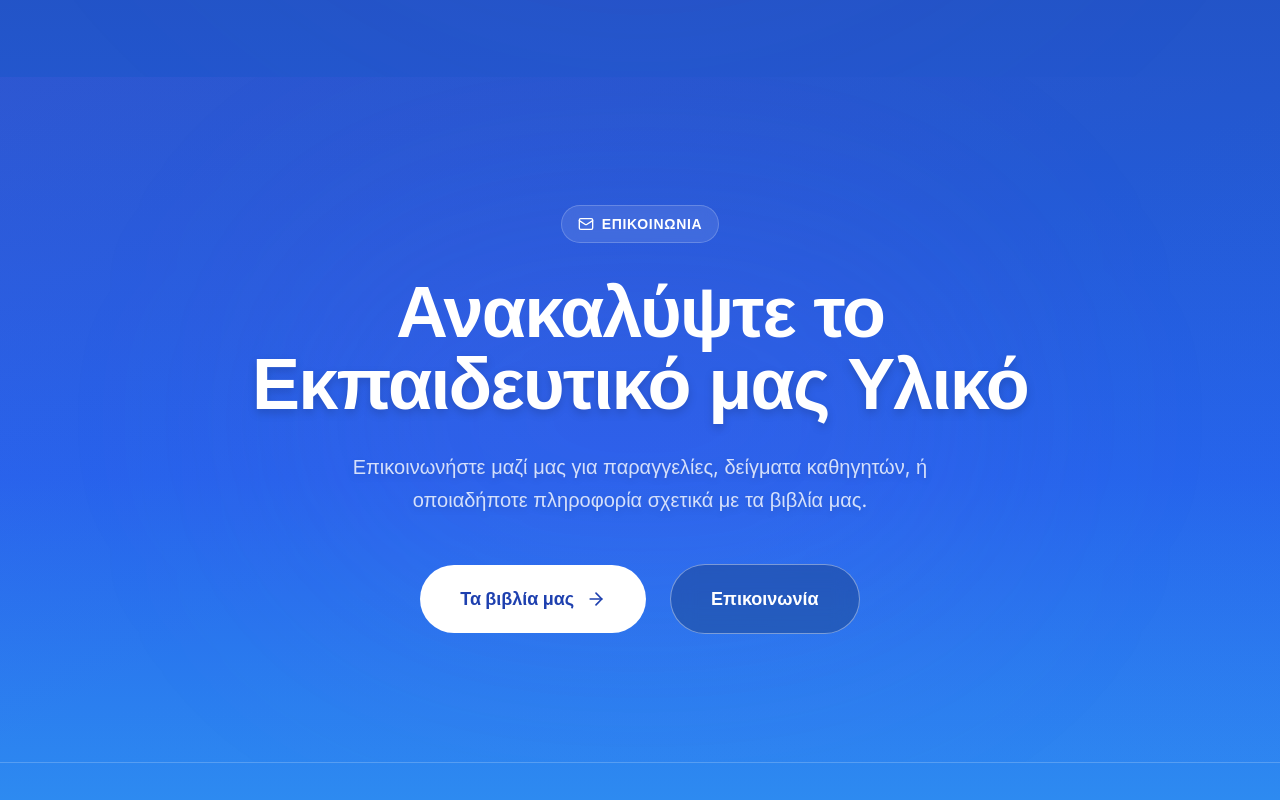
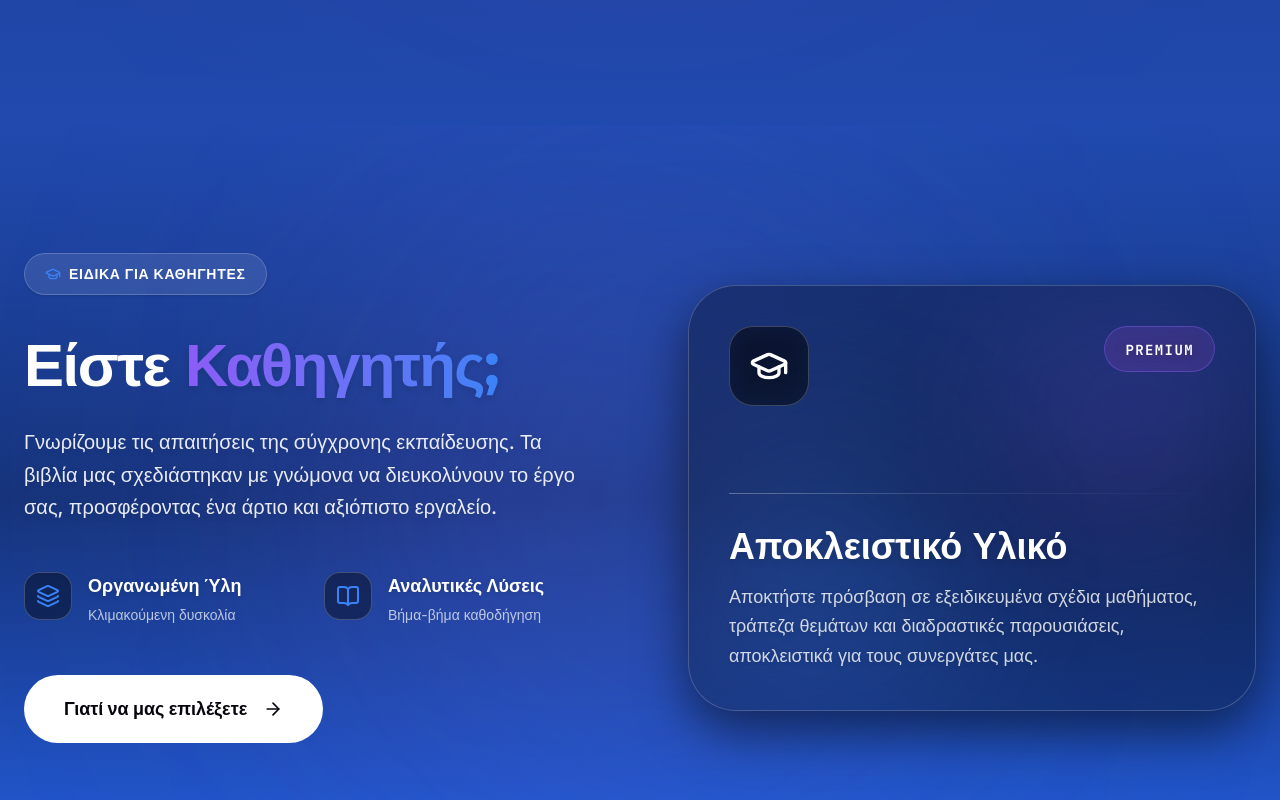
Before and after one commit to gamwmanos/chemistry-portal, a Next.js app: page / in a window 1280 px wide. Shown: the part 5700-6500 px from the top of the page. Built offline with nearby package versions, Linux system fonts and the light colour scheme; a web font is replaced by a local one.

Commit message:
Add and style TeachersSection on homepage with smooth gradient blending

```diff
--- a/src/app/page.tsx
+++ b/src/app/page.tsx
@@ -8,6 +8,7 @@ import ScrollVideo from "@/components/domain/ScrollVideo";
 import BooksSection from "@/components/domain/BooksSection";
 import FeaturesSection from "@/components/domain/FeaturesSection";
 import FooterSection from "@/components/domain/FooterSection";
+import TeachersSection from "@/components/domain/TeachersSection";
 
 export default function Home() {
   const heroRef = useRef<HTMLDivElement>(null);
@@ -188,6 +189,9 @@ export default function Home() {
         {/* Interactive Features */}
         <FeaturesSection />
 
+        {/* Teachers Appendage */}
+        <TeachersSection />
+
         {/* CTA + Footer */}
         <FooterSection />
       </div>
--- /dev/null
+++ b/src/components/domain/TeachersSection.tsx
@@ -0,0 +1,110 @@
+"use client";
+import { motion } from "framer-motion";
+import { GraduationCap, BookOpen, Layers, ArrowRight } from "lucide-react";
+import Link from "next/link";
+
+export default function TeachersSection() {
+  return (
+    <section className="relative w-full py-24 md:py-32 overflow-hidden bg-transparent mt-12">
+      {/*
+        SMOOTH GRADIENT BACKGROUND
+        Instead of a solid box that creates harsh lines, this gradient smoothly fades
+        from transparent at the top, to a dark overlay in the middle, and back to transparent at the bottom.
+        This preserves the page's continuous background gradient perfectly.
+      */}
+      <div className="absolute inset-0 bg-gradient-to-b from-transparent via-[#05050C]/40 to-transparent pointer-events-none" />
+
+      {/* Subtle glow elements that don't destroy the page gradient */}
+      <div className="absolute top-1/2 left-1/4 -translate-y-1/2 w-[500px] h-[500px] bg-brand-purple-light/20 blur-[150px] rounded-full pointer-events-none" />
+      <div className="absolute top-1/2 right-1/4 -translate-y-1/2 w-[500px] h-[500px] bg-brand-blue-light/20 blur-[150px] rounded-full pointer-events-none" />
+
+      <div className="relative z-10 max-w-7xl mx-auto px-6">
+        <div className="grid grid-cols-1 lg:grid-cols-2 gap-16 lg:gap-24 items-center">
+
+          {/* Content Left */}
+          <motion.div
+            initial={{ opacity: 0, x: -50 }}
+            whileInView={{ opacity: 1, x: 0 }}
+            viewport={{ once: true, margin: "-100px" }}
+            transition={{ duration: 0.8 }}
+            className="flex flex-col items-start"
+          >
+            <div className="inline-flex items-center gap-2 px-5 py-2.5 rounded-full border border-white/20 bg-white/10 text-white text-sm font-semibold mb-8 font-proxima tracking-wider uppercase backdrop-blur-md shadow-sm">
+              <GraduationCap className="w-4 h-4 text-brand-blue-light" />
+              Ειδικα για Καθηγητες
+            </div>
+
+            <h2 className="text-5xl md:text-6xl font-bold font-montserrat mb-6 tracking-tight text-white leading-tight">
+              Είστε <span className="text-transparent bg-clip-text bg-gradient-to-r from-brand-purple-light to-brand-blue-light drop-shadow-md">Καθηγητής;</span>
+            </h2>
+
+            <p className="text-white/90 text-lg md:text-xl mb-12 font-inter leading-relaxed max-w-xl font-medium drop-shadow-md">
+              Γνωρίζουμε τις απαιτήσεις της σύγχρονης εκπαίδευσης. Τα βιβλία μας σχεδιάστηκαν με γνώμονα να διευκολύνουν το έργο σας, προσφέροντας ένα άρτιο και αξιόπιστο εργαλείο.
+            </p>
+
+            <div className="grid grid-cols-1 sm:grid-cols-2 gap-8 mb-12 w-full max-w-xl">
+              {[
+                { icon: Layers, title: "Οργανωμένη Ύλη", desc: "Κλιμακούμενη δυσκολία" },
+                { icon: BookOpen, title: "Αναλυτικές Λύσεις", desc: "Βήμα-βήμα καθοδήγηση" },
+              ].map((item, i) => (
+                <div key={i} className="flex gap-4 items-start">
+                  <div className="w-12 h-12 rounded-2xl bg-black/40 border border-white/20 flex items-center justify-center shrink-0 shadow-inner backdrop-blur-sm">
+                    <item.icon className="w-6 h-6 text-brand-blue-light" />
+                  </div>
+                  <div>
+                    <h4 className="text-white font-bold font-proxima mb-1 text-lg drop-shadow-sm">{item.title}</h4>
+                    <p className="text-white/70 text-sm font-inter leading-relaxed">{item.desc}</p>
+                  </div>
+                </div>
+              ))}
+            </div>
+
+            <Link href="/katigites">
+              <motion.div
+                whileHover={{ scale: 1.05 }}
+                whileTap={{ scale: 0.95 }}
+                className="inline-flex items-center gap-4 px-10 py-5 rounded-full bg-white text-[#05050C] font-bold text-lg hover:shadow-[0_0_40px_rgba(255,255,255,0.4)] transition-all duration-300 font-inter group"
+              >
+                <span>Γιατί να μας επιλέξετε</span>
+                <ArrowRight className="w-5 h-5 group-hover:translate-x-2 transition-transform" />
+              </motion.div>
+            </Link>
+          </motion.div>
+
+          {/* Visual Right */}
+          <motion.div
+            initial={{ opacity: 0, scale: 0.9 }}
+            whileInView={{ opacity: 1, scale: 1 }}
+            viewport={{ once: true, margin: "-100px" }}
+            transition={{ duration: 1, delay: 0.2 }}
+            className="relative w-full aspect-square md:aspect-[4/3] flex items-center justify-center"
+          >
+            {/* Main glass card */}
+            <div className="relative w-full h-full rounded-[3rem] border border-white/20 bg-black/30 backdrop-blur-xl p-10 overflow-hidden flex flex-col justify-between shadow-[0_20px_50px_rgba(0,0,0,0.5)] group hover:border-white/40 transition-all duration-500">
+              <div className="absolute top-0 right-0 w-64 h-64 bg-brand-purple-light/20 rounded-full blur-[80px] group-hover:bg-brand-purple-light/30 transition-all duration-700" />
+              <div className="absolute bottom-0 left-0 w-64 h-64 bg-brand-blue-light/20 rounded-full blur-[80px] group-hover:bg-brand-blue-light/30 transition-all duration-700" />
+
+              <div className="relative z-10 flex justify-between items-start">
+                <div className="w-20 h-20 rounded-3xl bg-black/40 border border-white/20 flex items-center justify-center backdrop-blur-md shadow-inner">
+                  <GraduationCap className="w-10 h-10 text-white" />
+                </div>
+                <div className="px-5 py-2.5 rounded-full bg-brand-purple-light/20 border border-brand-purple-light/40 backdrop-blur-md">
+                  <span className="text-white font-mono text-sm font-bold tracking-widest uppercase drop-shadow-md">Premium</span>
+                </div>
+              </div>
+
+              <div className="relative z-10 mt-auto">
+                <div className="w-full h-[1px] bg-gradient-to-r from-white/30 via-white/10 to-transparent mb-8" />
+                <h3 className="text-3xl md:text-4xl font-bold text-white mb-4 font-montserrat drop-shadow-md">Αποκλειστικό Υλικό</h3>
+                <p className="text-white/80 font-inter text-lg leading-relaxed drop-shadow-sm">
+                  Αποκτήστε πρόσβαση σε εξειδικευμένα σχέδια μαθήματος, τράπεζα θεμάτων και διαδραστικές παρουσιάσεις, αποκλειστικά για τους συνεργάτες μας.
+                </p>
+              </div>
+            </div>
+          </motion.div>
+
+        </div>
+      </div>
+    </section>
+  );
+}
```
